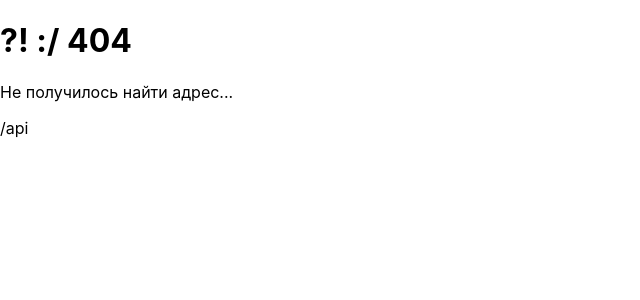
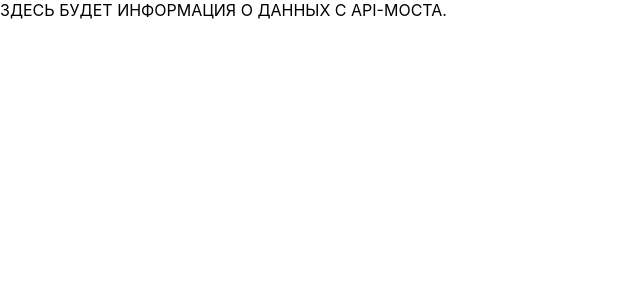
Before and after one commit to SoftInspection/Front, a React (Create React App) app: page /api in a window 1280 px wide. Before the commit this address had no page. Shown: the top 300 px of the page, without its empty margins (0-640 px from the left). Built offline with nearby package versions, Linux system fonts and the light colour scheme.

Commit message:
Подготовлена страница для просмотра API.

```diff
--- a/src/App.tsx
+++ b/src/App.tsx
@@ -1,6 +1,7 @@
 import { BrowserRouter, Routes, Route, Link } from 'react-router-dom';
 import Lobby from "./pages/Lobby";
 import UndefinedAddress from './pages/UndefinedAddress';
+import CheckAPI from "./pages/CheckAPI"
 
 import './App.css';
 
@@ -10,6 +11,7 @@ function App() {
       <BrowserRouter>
         <Routes>
           <Route path='/' element={<Lobby />} />
+          <Route path="/api" element={<CheckAPI />} />
           <Route path="*" element={<UndefinedAddress />} />
         </Routes>
       </BrowserRouter >
--- /dev/null
+++ b/src/pages/CheckAPI.tsx
@@ -0,0 +1,7 @@
+import React from "react";
+
+const CheckAPI: React.FC = () => {
+    return <>ЗДЕСЬ БУДЕТ ИНФОРМАЦИЯ О ДАННЫХ С API-МОСТА.</>
+}
+
+export default CheckAPI;
```
